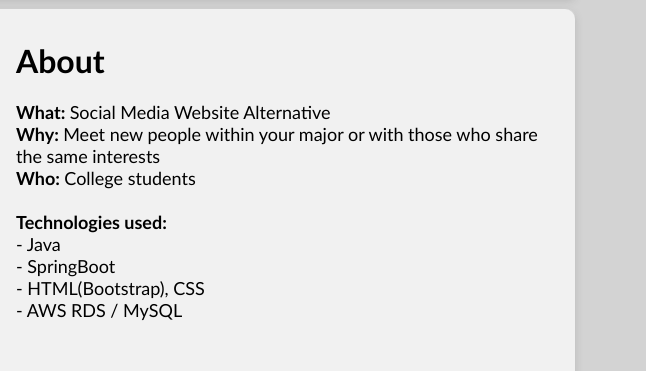
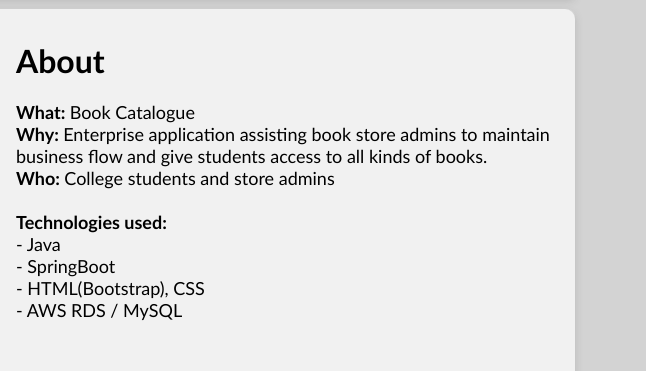
Before and after one commit to jawnhoang/jawnhoang.github.io, a plain HTML site: page projects.html in a window 1280 px wide. Shown: the part 526-897 px from the top of the page, 634-1280 px from the left. Drawn offline with nearby package versions, Linux system fonts and the light colour scheme.

Commit message:
change bios

```diff
--- a/projects.html
+++ b/projects.html
@@ -63,9 +63,9 @@
             <div class = "project-item-desc">
                 <h1><b>About</b></h1>
                 <p class = "proj-text-desc">
-                    <b>What: </b>Social Media Website Alternative<br>
-                    <b>Why: </b>Meet new people within your major or with those who share the same interests<br>
-                    <b>Who: </b>College students
+                    <b>What: </b>Book Catalogue<br>
+                    <b>Why: </b>Enterprise application assisting book store admins to maintain business flow and give students access to all kinds of books.<br>
+                    <b>Who: </b>College students and store admins
                     <br><br>
                     <b>Technologies used:</b>
                     <br>
```
